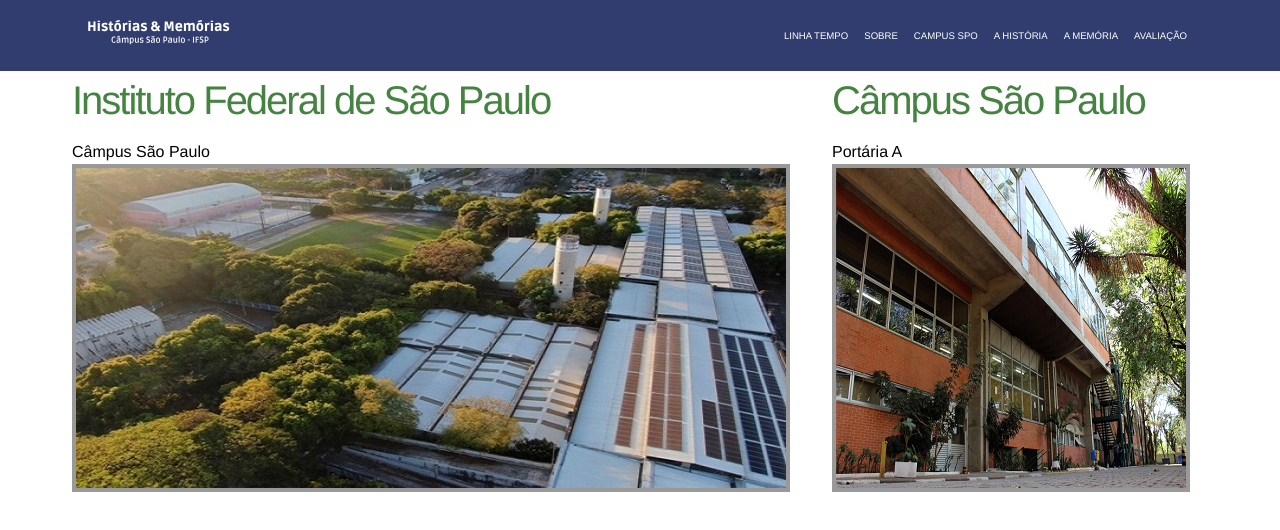
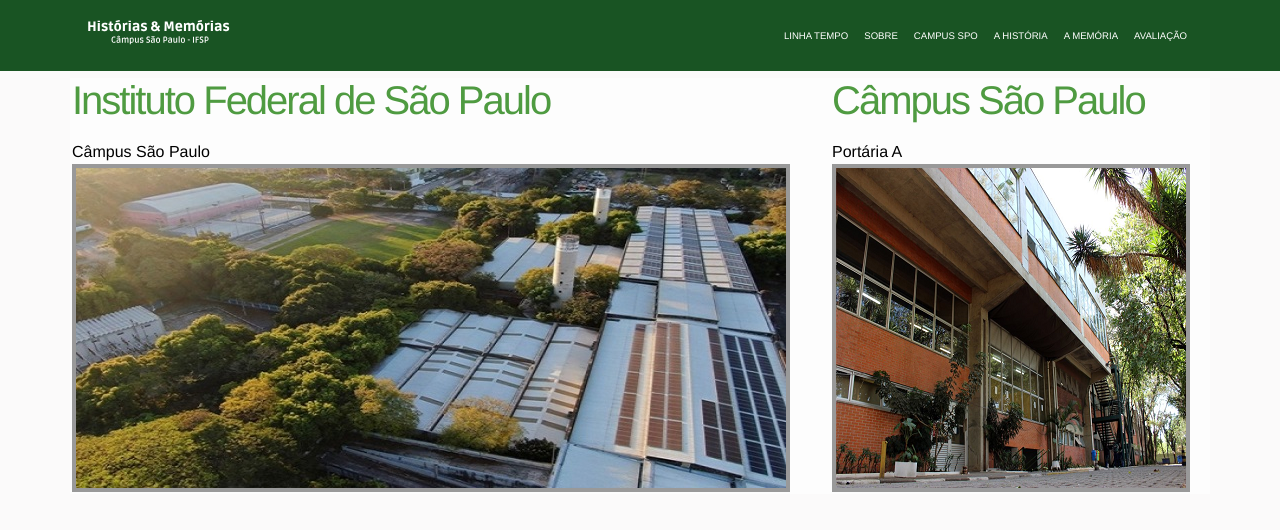
Before and after one commit to luckgood1/memoriasifsp, a plain HTML site: page campus.html in a window 1280 px wide. Drawn offline with nearby package versions, Linux system fonts and the light colour scheme.

Commit message:
atulização do padrão de cor do site

```diff
--- a/campus.html
+++ b/campus.html
@@ -57,7 +57,7 @@
         <div class="row">
           <div class="col-md-8 capa">
             <div>
-              <H1>Instituto Federal de São Paulo</h1>
+              <h1>Instituto Federal de São Paulo</h1>
                 <P>Câmpus São Paulo</P>
               <img src="imagens/ifsp-spo2.jpg" class="img-fluid  d-md-block moldura" >
               </div>
@@ -124,7 +124,7 @@
                     </div>
                     <div class="col-md-6">
                       <img src="imagens/centro_memoria.png" class="img-fluid d-none d-md-block">
-                      <p>Centro de Memória IFSP-SPO</p>
+                      <p>Centro de Memória IFSP</p>
                     </div>
                   </div>
                 </div>
--- a/css/Base.css
+++ b/css/Base.css
@@ -6,7 +6,7 @@ html, body {
 /*customização da barra de navegação criando a classe transparente*/
 nav.navbar-transparente {
 	padding: 15px 0px;
-	background: rgba(26, 40, 95, 0.9);
+	background: rgba(0, 66, 12, 0.9);
 			}
 .navbar-light .navbar-nav .nav-link {
 	color:white;
--- a/css/estilo.css
+++ b/css/estilo.css
@@ -14,7 +14,7 @@ body	{
 nav.navbar-transparente {
 	padding: 15px 0px;
 	/*background: rgba(33,17,1,0.9);*/
-	background: rgba(26, 40, 95, 0.9);
+	background: rgba(0, 66, 12, 0.9);
 			}
 .navbar-light .navbar-nav .nav-link {
 	color:white;
--- a/css/home.css
+++ b/css/home.css
@@ -13,7 +13,7 @@ body	{
 	overflow-y: hidden;
 	padding:30px;
 	margin-top: auto;
-	background:rgba(255, 255, 255, 0.54);
+	background:rgba(232, 231, 231, 0.2);
 		}
 
 #apresentacao {
@@ -47,7 +47,7 @@ h1 		{
 		font-size: 2.5em;
 		font-weight: 200px;
 		letter-spacing: -0.05em;
-		color: rgba(6, 90, 0, 0.75);
+		color: rgba(20, 122, 2, 0.75);
 		}
 h2 		{
 	/*deixar uma distância entre h1 e h2 */
--- a/css/sobre.css
+++ b/css/sobre.css
@@ -54,7 +54,7 @@ padding: 15px;
     line-height: 1.2em;
  }
 #etica {
-background-color: #005cab;
+background-color: #2c66ce;
 background-image: url("imagens/fundo-textura.jpg");
 background-size: cover;
 opacity: 1;
@@ -82,7 +82,7 @@ color: black;
 line-height: 1.2em;
 }
 #referencia {
-background-color: #005cab;
+background-color: #2c66ce;
 background-image: url("imagens/fundo-textura.jpg");
 background-size: cover;
 opacity: 1;
```
